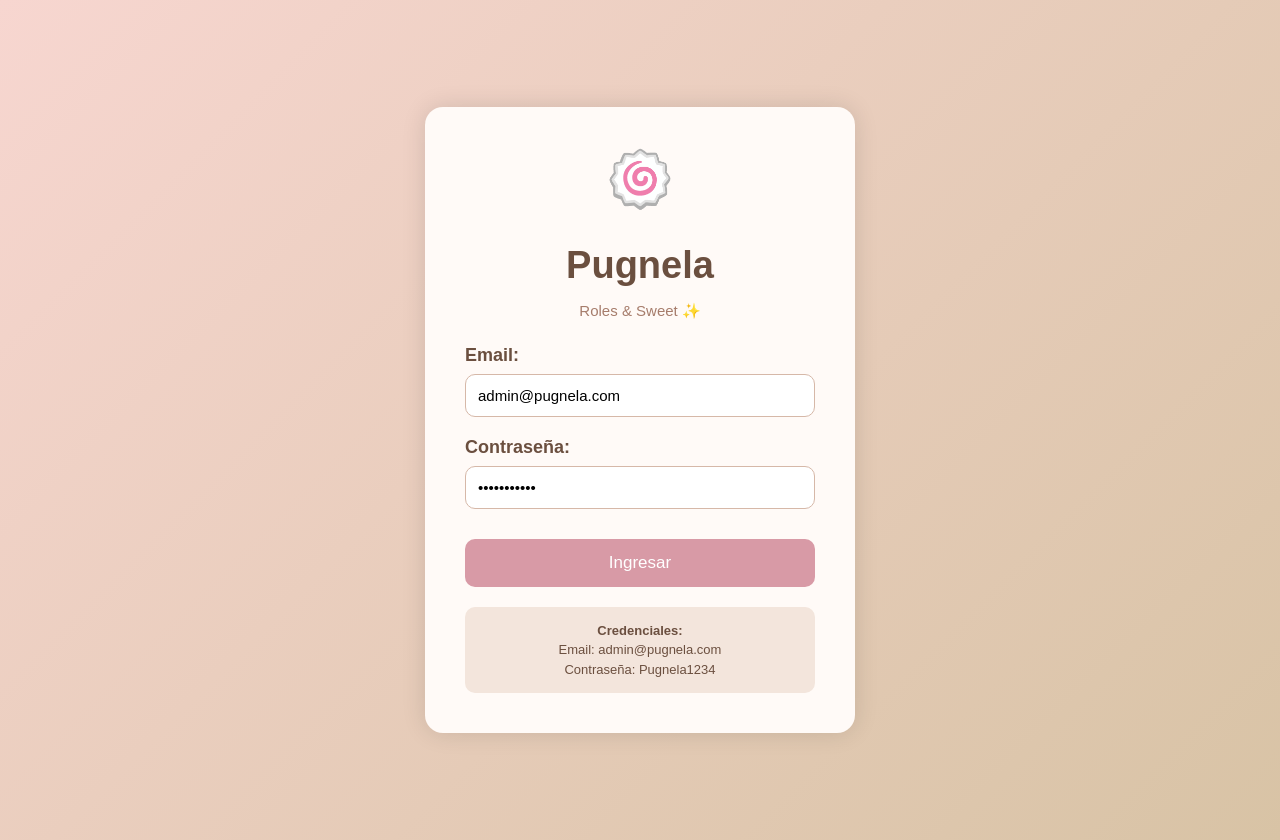
After one commit to yaelsaurio13/Laboratorio, a PHP site: page /login.php in a window 1280 px wide. The commit adds this page. Run offline with PHP 8.4, Linux system fonts and the light colour scheme.

Commit message:
Add files via upload

```diff
--- a/User.php
+++ b/User.php
@@ -8,6 +8,7 @@ class User {
     private $table_name = "usuarios";
 
     public function __construct() {
+
         $database = new Database();
         $this->conn = $database->getConnection();
     }
@@ -17,7 +18,9 @@ class User {
         $query = "SELECT * FROM " . $this->table_name . " WHERE email = :email";
 
         $stmt = $this->conn->prepare($query);
+
         $stmt->bindParam(':email', $email);
+
         $stmt->execute();
 
         if($stmt->rowCount() > 0) {
@@ -37,7 +40,9 @@ class User {
         $query = "SELECT id, nombre, email FROM " . $this->table_name . " WHERE id = :id";
 
         $stmt = $this->conn->prepare($query);
+
         $stmt->bindParam(':id', $id);
+
         $stmt->execute();
 
         return $stmt->fetch(PDO::FETCH_ASSOC);
--- /dev/null
+++ b/login.php
@@ -0,0 +1,188 @@
+<?php
+if(session_status() === PHP_SESSION_NONE) {
+    session_start();
+}
+?>
+
+<!DOCTYPE html>
+<html lang="es">
+
+<head>
+
+<meta charset="UTF-8">
+
+<title>Login - Pugnela</title>
+
+<style>
+
+body {
+    font-family: Arial, sans-serif;
+    margin: 0;
+    padding: 20px;
+    background: linear-gradient(135deg, #f7d6d0 0%, #d8c3a5 100%);
+    height: 100vh;
+    display: flex;
+    justify-content: center;
+    align-items: center;
+}
+
+.login-box {
+    background: #fffaf7;
+    padding: 40px;
+    border-radius: 18px;
+    width: 350px;
+    box-shadow: 0 0 25px rgba(0,0,0,0.12);
+}
+
+h2 {
+    text-align: center;
+    margin-bottom: 30px;
+    color: #6b4f3f;
+    font-size: 38px;
+}
+
+.form-group {
+    margin-bottom: 20px;
+}
+
+label {
+    display: block;
+    margin-bottom: 8px;
+    color: #6b4f3f;
+    font-weight: bold;
+    font-size: 18px;
+}
+
+input {
+    width: 100%;
+    padding: 12px;
+    border: 1px solid #d6b8a8;
+    border-radius: 10px;
+    background: #fff;
+    box-sizing: border-box;
+    font-size: 15px;
+}
+
+input:focus {
+    outline: none;
+    border-color: #d49a89;
+    box-shadow: 0 0 5px rgba(212,154,137,0.4);
+}
+
+button {
+    width: 100%;
+    padding: 14px;
+    background: #d89aa6;
+    color: white;
+    border: none;
+    border-radius: 10px;
+    cursor: pointer;
+    font-size: 17px;
+    transition: 0.3s;
+    margin-top: 10px;
+}
+
+button:hover {
+    background: #c88492;
+}
+
+.error {
+    background: #ffe0e0;
+    color: #8b4b4b;
+    padding: 12px;
+    border-radius: 10px;
+    margin-bottom: 20px;
+    text-align: center;
+}
+
+.info {
+    margin-top: 20px;
+    padding: 14px;
+    background: #f3e5dc;
+    border-radius: 10px;
+    font-size: 13px;
+    text-align: center;
+    color: #6b4f3f;
+    line-height: 1.5;
+}
+
+.logo {
+    text-align: center;
+    font-size: 55px;
+    margin-bottom: 10px;
+}
+
+.subtitle {
+    text-align: center;
+    color: #a67c6b;
+    margin-top: -15px;
+    margin-bottom: 25px;
+    font-size: 15px;
+}
+
+</style>
+
+</head>
+
+<body>
+
+<div class="login-box">
+
+<div class="logo">🍥</div>
+
+<h2>Pugnela</h2>
+
+<p class="subtitle">
+Roles & Sweet ✨
+</p>
+
+<?php if(isset($_SESSION['error'])): ?>
+
+<div class="error">
+
+<?php
+echo $_SESSION['error'];
+unset($_SESSION['error']);
+?>
+
+</div>
+
+<?php endif; ?>
+
+<form action="index.php?action=login" method="POST">
+
+<div class="form-group">
+
+<label>Email:</label>
+
+<input type="email" name="email" required value="admin@pugnela.com">
+
+</div>
+
+<div class="form-group">
+
+<label>Contraseña:</label>
+
+<input type="password" name="password" required value="Pugnela1234">
+
+</div>
+
+<button type="submit">Ingresar</button>
+
+</form>
+
+<div class="info">
+
+<strong>Credenciales:</strong><br>
+
+Email: admin@pugnela.com<br>
+
+Contraseña: Pugnela1234
+
+</div>
+
+</div>
+
+</body>
+
+</html>
```
Also changed, not shown: AuthController.php (added, +73 -0 lines), Cart.php (added, +102 -0 lines), ProductController.php (added, +21 -0 lines), database.php (+4 -4 lines), index.php (added, +190 -0 lines), test_cart.php (added, +81 -0 lines), test_models.php (+4 -6 lines).
